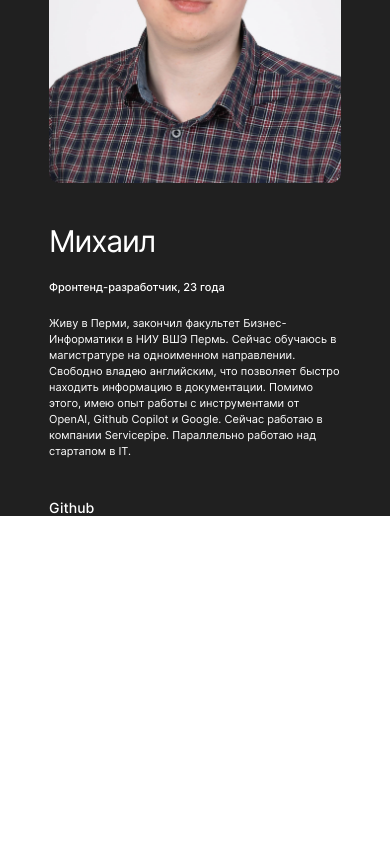
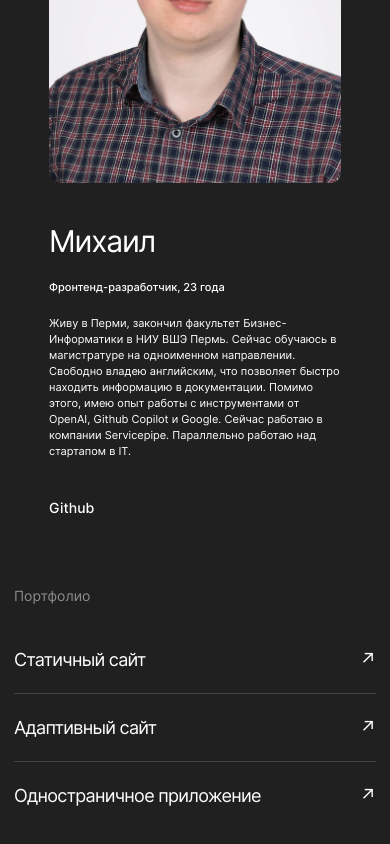
Before and after one commit to Wardenclock1759/movies-explorer-frontend, a React (Create React App) app: page / in a window 390 px wide. Shown: the part 2345-3189 px from the top of the page. Before the commit the page ends 2861 px from the top, so only its background shows below. Built offline with nearby package versions, Linux system fonts and the light colour scheme.

Commit message:
feat: added portfolio component

```diff
--- a/src/components/Main/Main.js
+++ b/src/components/Main/Main.js
@@ -4,6 +4,7 @@ import Promo from '../Promo/Promo';
 import AboutProject from '../AboutProject/AboutProject';
 import Techs from '../Techs/Techs';
 import AboutMe from '../AboutMe/AboutMe';
+import Portfolio from '../Portfolio/Portfolio';
 
 const Main = ({ loggedIn, handleIconClick }) => {
   return (
@@ -17,6 +18,7 @@ const Main = ({ loggedIn, handleIconClick }) => {
     <AboutProject/>
     <Techs/>
     <AboutMe/>
+    <Portfolio/>
     </>
   );
 }
--- /dev/null
+++ b/src/components/Portfolio/Portfolio.css
@@ -0,0 +1,140 @@
+.portfolio {
+  padding: 100px 70px 125px;
+  display: flex;
+  flex-direction: column;
+}
+
+.portfolio__title {
+  margin: 0;
+  color: #8B8B8B;
+  font-size: 18px;
+  font-style: normal;
+  font-weight: 400;
+  line-height: 20px;
+}
+
+.portfolio__container {
+  margin-top: 50px;
+  display: flex;
+  flex-direction: column;
+}
+
+.portfolio__link {
+  display: flex;
+  justify-content: space-between;
+  color: #FFF;
+  text-decoration: none;
+}
+
+.portfolio__subtitle {
+  margin: 0;
+  height: 50px;
+  font-size: 30px;
+  font-style: normal;
+  font-weight: 400;
+  line-height: 50px;
+  letter-spacing: -1.2px;
+}
+
+.portfolio__icon {
+  font-size: 30px;
+  font-style: normal;
+  font-weight: 400;
+  line-height: 60px;
+  letter-spacing: -1.2px;
+}
+
+.portfolio__line {
+  margin-top: 19px;
+  margin-bottom: 20px;
+  border-bottom: 1px solid #424242;
+}
+
+.portfolio__link:hover {
+  opacity: 0.7;
+}
+
+@media screen and (max-width: 768px) {
+  .portfolio {
+    padding: 100px 70px 125px;
+    display: flex;
+    flex-direction: column;
+  }
+
+  .portfolio__title {
+    margin: 0;
+    color: #8B8B8B;
+    font-size: 18px;
+    font-style: normal;
+    font-weight: 400;
+    line-height: 20px;
+  }
+
+  .portfolio__container {
+    margin-top: 50px;
+    display: flex;
+    flex-direction: column;
+  }
+
+  .portfolio__link {
+    display: flex;
+    justify-content: space-between;
+    color: #FFF;
+    text-decoration: none;
+  }
+
+  .portfolio__subtitle {
+    margin: 0;
+    height: 50px;
+    font-size: 30px;
+    font-style: normal;
+    font-weight: 400;
+    line-height: 50px;
+    letter-spacing: -1.2px;
+  }
+
+  .portfolio__icon {
+    font-size: 30px;
+    font-style: normal;
+    font-weight: 400;
+    line-height: 60px;
+    letter-spacing: -1.2px;
+  }
+
+  .portfolio__line {
+    margin-top: 19px;
+    margin-bottom: 20px;
+    border-bottom: 1px solid #424242;
+  }
+
+  .portfolio__link:hover {
+    opacity: 0.7;
+  }
+}
+
+@media screen and (max-width: 700px) {
+  .portfolio {
+    padding: 70px 14px;
+  }
+
+  .portfolio__title {
+    font-size: 14px;
+  }
+
+  .portfolio__container {
+    margin-top: 40px;
+  }
+
+  .portfolio__subtitle {
+    height: 28px;
+    font-size: 18px;
+    line-height: 28px;
+    letter-spacing: -0.72px;
+  }
+
+  .portfolio__icon {
+    font-size: 18px;
+    line-height: 28px;
+    letter-spacing: -0.72px;
+  }
+}
--- /dev/null
+++ b/src/components/Portfolio/Portfolio.js
@@ -0,0 +1,44 @@
+import React from "react";
+
+const Portfolio = () => {
+  return (
+    <div className="portfolio">
+      <h2 className="portfolio__title">
+        Портфолио
+      </h2>
+      <div className="portfolio__container">
+        <a className="portfolio__link"
+          href="https://github.com/Wardenclock1759"
+          target="_blank"
+          rel="noreferrer">
+          <h3 className="portfolio__subtitle">
+            Статичный сайт
+          </h3>
+          <span className="portfolio__icon">↗</span>
+        </a>
+        <span className="portfolio__line"></span>
+        <a className="portfolio__link"
+          href="https://github.com/Wardenclock1759"
+          target="_blank"
+          rel="noreferrer">
+          <h3 className="portfolio__subtitle">
+            Адаптивный сайт
+          </h3>
+          <span className="portfolio__icon">↗</span>
+        </a>
+        <span className="portfolio__line"></span>
+        <a className="portfolio__link"
+          href="https://github.com/Wardenclock1759"
+          target="_blank"
+          rel="noreferrer">
+          <h3 className="portfolio__subtitle">
+            Одностраничное приложение
+          </h3>
+          <span className="portfolio__icon">↗</span>
+        </a>
+      </div>
+    </div>
+  );
+}
+
+export default Portfolio;
--- a/src/index.css
+++ b/src/index.css
@@ -11,3 +11,4 @@
 @import url('./components/AboutProject/AboutProject.css');
 @import url('./components/Techs/Techs.css');
 @import url('./components/AboutMe/AboutMe.css');
+@import url('./components/Portfolio/Portfolio.css');
```
